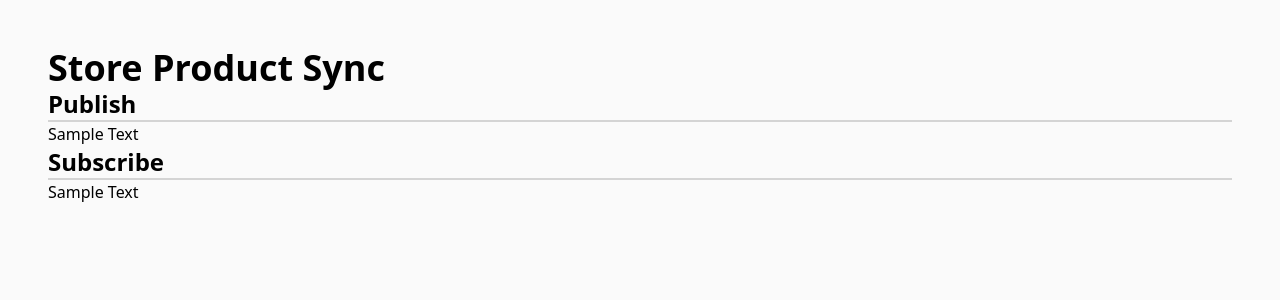
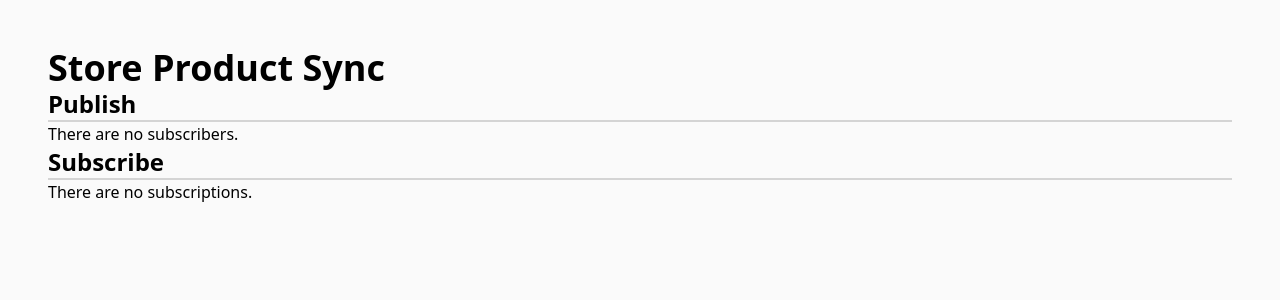
Before and after one commit to nikolay-waveo/products-testing, a Next.js app: page /admin in a window 1280 px wide. Shown: the top 300 px of the page. Built offline with nearby package versions, Linux system fonts and the light colour scheme; what @shopify/polaris would draw is missing.

Commit message:
Feat: Add SubscriptionList component

```diff
--- a/pages/admin.tsx
+++ b/pages/admin.tsx
@@ -1,5 +1,6 @@
 import Container from "components/Container"
 import Section from "components/Section"
+import SubscriptionList from "components/SubscriptionList"
 import Title from "components/Title"
 
 
@@ -8,9 +9,15 @@ const admin: React.FC = () => {
     <Container>
       <Title>Store Product Sync</Title>
 
-      <Section sectionTitle="Publish">Sample Text</Section>
+      <Section sectionTitle="Publish">
+        <SubscriptionList
+          emptyListMessage="There are no subscribers." />
+      </Section>
 
-      <Section sectionTitle="Subscribe">Sample Text</Section>
+      <Section sectionTitle="Subscribe">
+        <SubscriptionList
+          emptyListMessage="There are no subscriptions." />
+      </Section>
     </Container>
   )
 }
```
